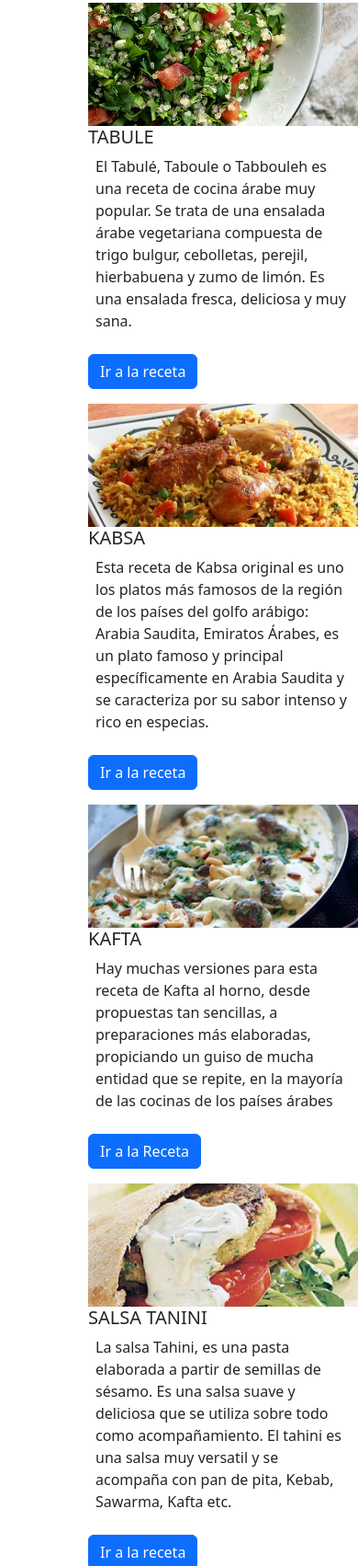
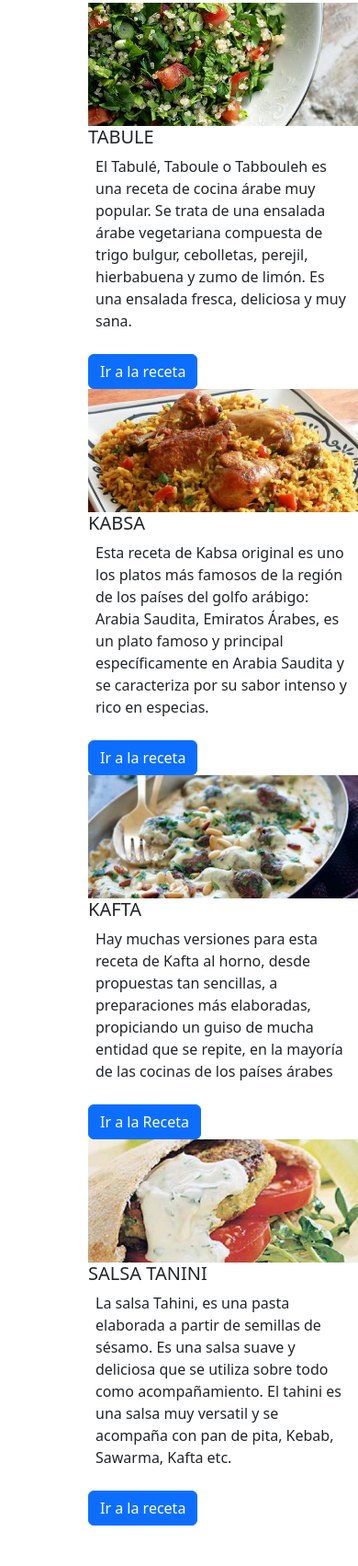
Before and after one commit to EmiliaHassan/receta_fatay, a plain HTML site: page recetas.html in a window 390 px wide. Shown: the part 929-2632 px from the top of the page at 92% size. Drawn offline with nearby package versions, Linux system fonts and the light colour scheme.

Commit message:
Add files via upload

```diff
--- a/recetas.html
+++ b/recetas.html
@@ -235,9 +235,10 @@
         </div>
 
         <div class="container p-5 m-5">
-            <div class="row d-flex justify-content-between">
-                <div class="col-lg-3 col-md-6 col-sm-12 mb-3">
-                    <div class="card-1 h-100">
+
+            <div class="row">
+                <div class="col-lg-3 col-md-6 col-sm-12">
+                    <div class="cards">
                         <img src="img/tabule.jpg" class="card-img-top" alt="Imagen 1">
                         <div class="card-body">
                             <h5 class="card-title">TABULE</h5>
@@ -246,10 +247,8 @@
                         </div>
                     </div>
                 </div>
-
-
-                <div class="col-lg-3 col-md-6 col-sm-12 mb-3">
-                    <div class="card-1 h-100">
+                <div class="col-lg-3 col-md-6 col-sm-12">
+                    <div class="cards">
                         <img src="img/kabsa.jpg" class="card-img-top" alt="Imagen 2">
                         <div class="card-body">
                             <h5 class="card-title">KABSA</h5>
@@ -260,8 +259,8 @@
                     </div>
                 </div>
 
-                <div class="col-lg-3 col-md-6 col-sm-12 mb-3">
-                    <div class="card-1 h-100">
+                <div class="col-lg-3 col-md-6 col-sm-12">
+                    <div class="cards">
                         <img src="img/kafta.jpg" class="card-img-top" alt="Imagen 3">
                         <div class="card-body">
                             <h5 class="card-title">KAFTA</h5>
@@ -271,10 +270,8 @@
                         </div>
                     </div>
                 </div>
-
-
-                <div class="col-lg-3 col-md-6 col-sm-12 mb-3">
-                    <div class="card-1 h-100">
+                <div class="col-lg-3 col-md-6 col-sm-12">
+                    <div class="cards">
                         <img src="img/tahini.jpg" class="card-img-top" alt="Imagen 4">
                         <div class="card-body">
                             <h5 class="card-title">SALSA TANINI</h5>
@@ -287,7 +284,6 @@
                 </div>
             </div>
         </div>
-        </div>
     </article>
     <!-- FOOTER -->
     <footer>
@@ -297,7 +293,7 @@
 
                 <div class="col-xs-12 col-md-6 col-lg-4">
                     <p class="h3">HABIBI</p>
-                    <img class="" src="img/logo_footer.png" alt="">
+                    <a href="index.html"><img src="img/logo_footer.png" alt="Logo"></a>
                 </div>
                 <div class="col-xs-12 col-md-6 col-lg-4">
                     <p class="h5 mb-3">SEGUINOS:</p>
```
Also changed, not shown: contacto.html (+1 -1 lines), index.html (+5 -5 lines), multimedia.html (+2 -2 lines).
